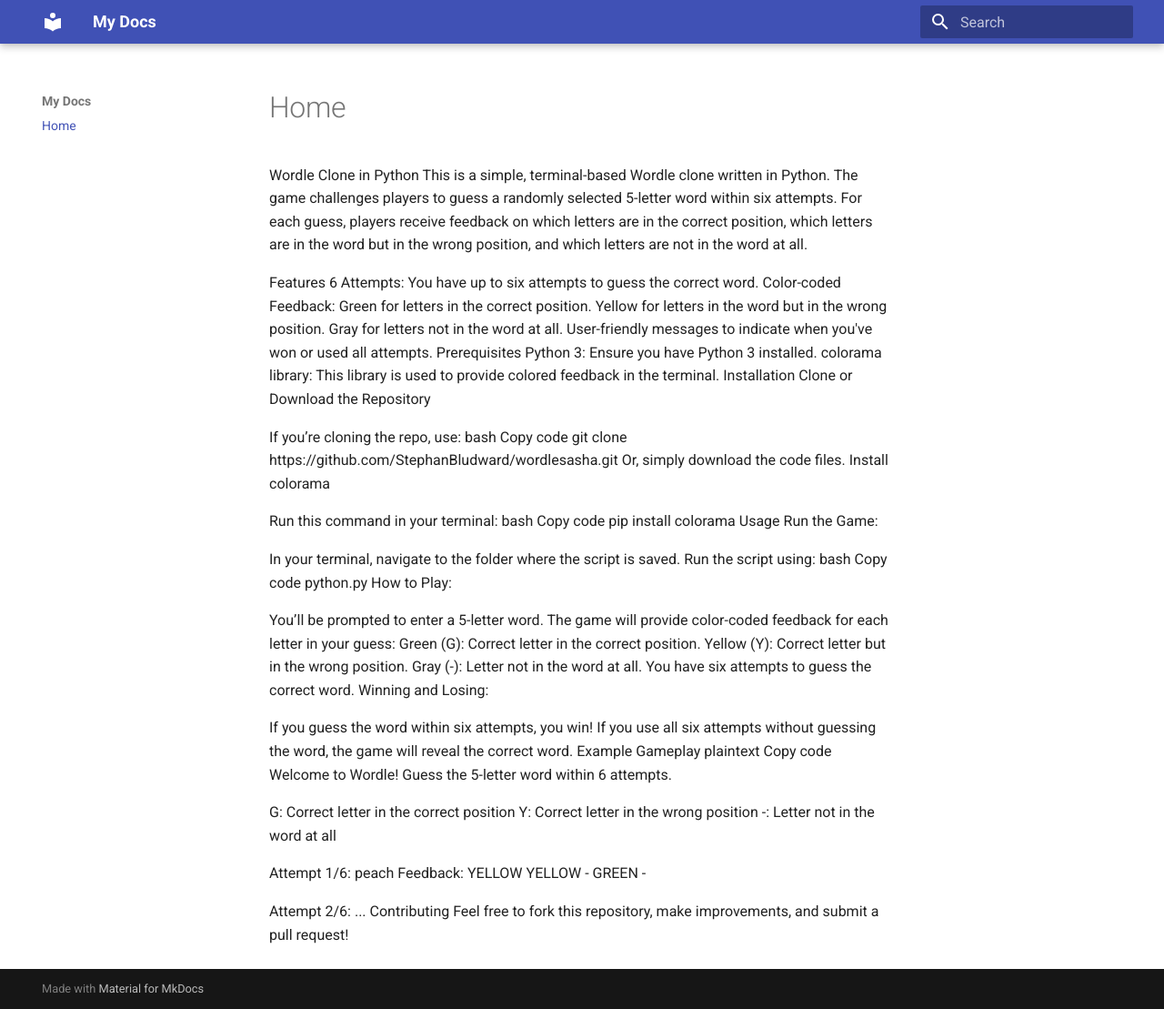
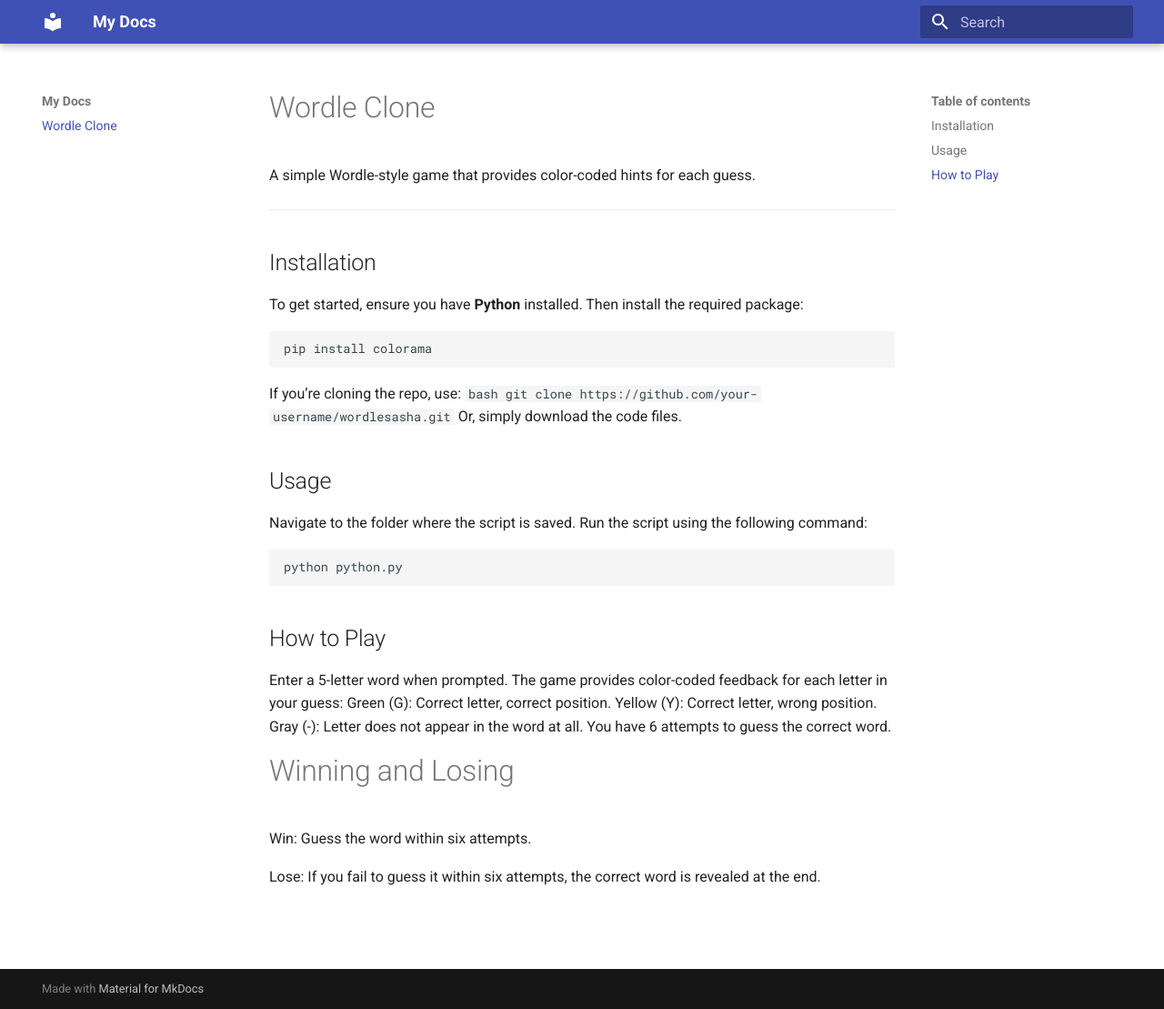
Before and after one commit to StephanBludward/Sashawordle, an MkDocs documentation site: the page built from docs/index.md, in a window 1280 px wide and 1109 px high. Shown: the whole window at 91% size. Built offline with MkDocs 1.6.1 and Material for MkDocs 9.7.7, drawn with Linux system fonts in a browser that asks for light colours.

Commit message:
Update index.md

````diff
--- a/docs/index.md
+++ b/docs/index.md
@@ -1,63 +1,36 @@
-Wordle Clone in Python
-This is a simple, terminal-based Wordle clone written in Python. The game challenges players to guess a randomly selected 5-letter word within six attempts. For each guess, players receive feedback on which letters are in the correct position, which letters are in the word but in the wrong position, and which letters are not in the word at all.
+# Wordle Clone
 
-Features
-6 Attempts: You have up to six attempts to guess the correct word.
-Color-coded Feedback:
-Green for letters in the correct position.
-Yellow for letters in the word but in the wrong position.
-Gray for letters not in the word at all.
-User-friendly messages to indicate when you've won or used all attempts.
-Prerequisites
-Python 3: Ensure you have Python 3 installed.
-colorama library: This library is used to provide colored feedback in the terminal.
-Installation
-Clone or Download the Repository
+A simple Wordle-style game that provides color-coded hints for each guess.
 
+---
+
+## Installation
+
+To get started, ensure you have **Python** installed. Then install the required package:
+
+```bash
+pip install colorama
+```
 If you’re cloning the repo, use:
-bash
-Copy code
-git clone https://github.com/StephanBludward/wordlesasha.git
+```bash  git clone https://github.com/your-username/wordlesasha.git```
 Or, simply download the code files.
-Install colorama
 
-Run this command in your terminal:
-bash
-Copy code
-pip install colorama
-Usage
-Run the Game:
+## Usage
+Navigate to the folder where the script is saved.
+Run the script using the following command:
+```bash
+python python.py
+```
 
-In your terminal, navigate to the folder where the script is saved.
-Run the script using:
-bash
-Copy code
-python.py
-How to Play:
+## How to Play
+Enter a 5-letter word when prompted.
+The game provides color-coded feedback for each letter in your guess:
+Green (G): Correct letter, correct position.
+Yellow (Y): Correct letter, wrong position.
+Gray (-): Letter does not appear in the word at all.
+You have 6 attempts to guess the correct word.
 
-You’ll be prompted to enter a 5-letter word.
-The game will provide color-coded feedback for each letter in your guess:
-Green (G): Correct letter in the correct position.
-Yellow (Y): Correct letter but in the wrong position.
-Gray (-): Letter not in the word at all.
-You have six attempts to guess the correct word.
-Winning and Losing:
+# Winning and Losing
+Win: Guess the word within six attempts.
 
-If you guess the word within six attempts, you win!
-If you use all six attempts without guessing the word, the game will reveal the correct word.
-Example Gameplay
-plaintext
-Copy code
- Welcome to Wordle!
-Guess the 5-letter word within 6 attempts.
-
-G: Correct letter in the correct position
-Y: Correct letter in the wrong position
--: Letter not in the word at all
-
-Attempt 1/6: peach
-Feedback: YELLOW YELLOW - GREEN -
-
-Attempt 2/6: ...
-Contributing
-Feel free to fork this repository, make improvements, and submit a pull request!
+Lose: If you fail to guess it within six attempts, the correct word is revealed at the end.
````
